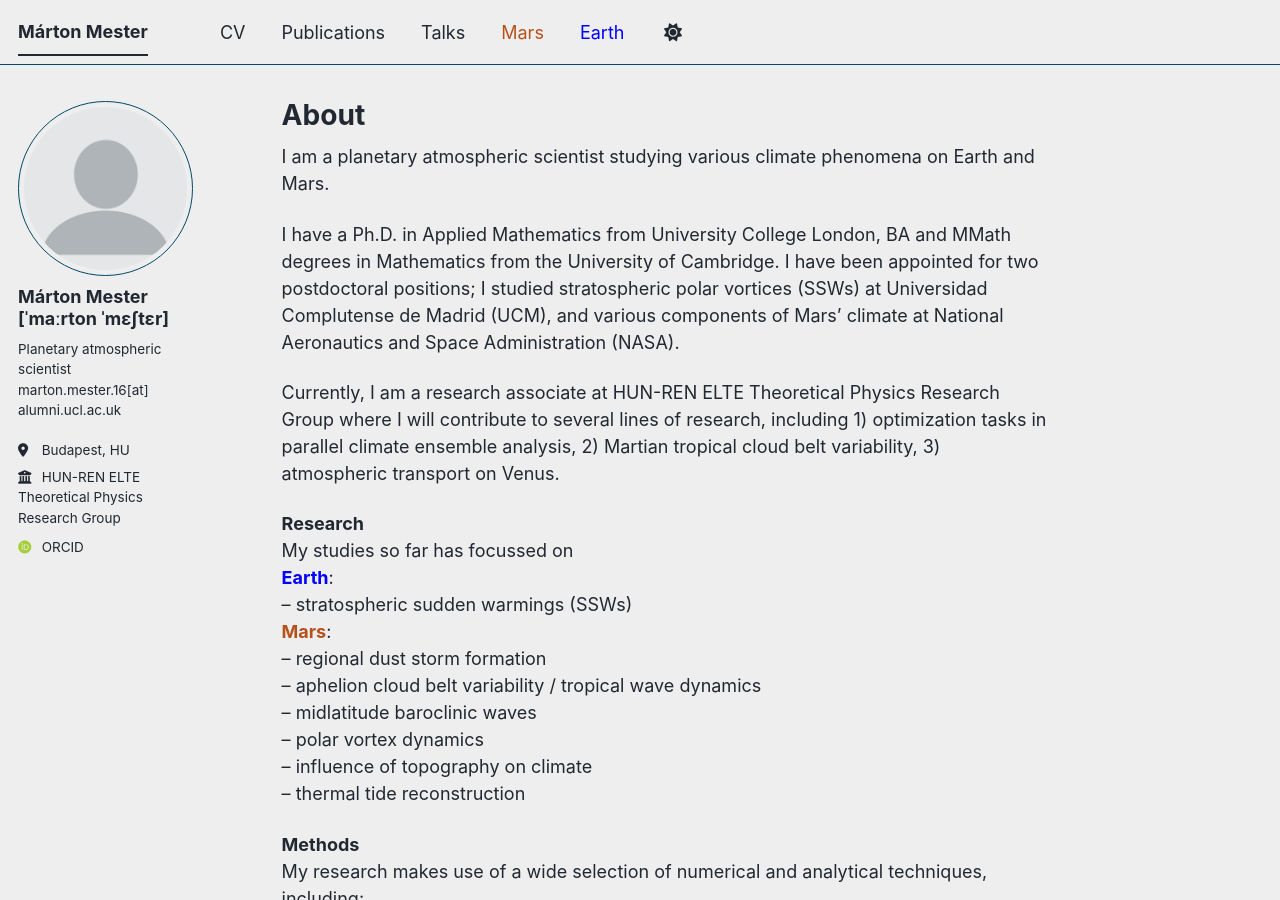
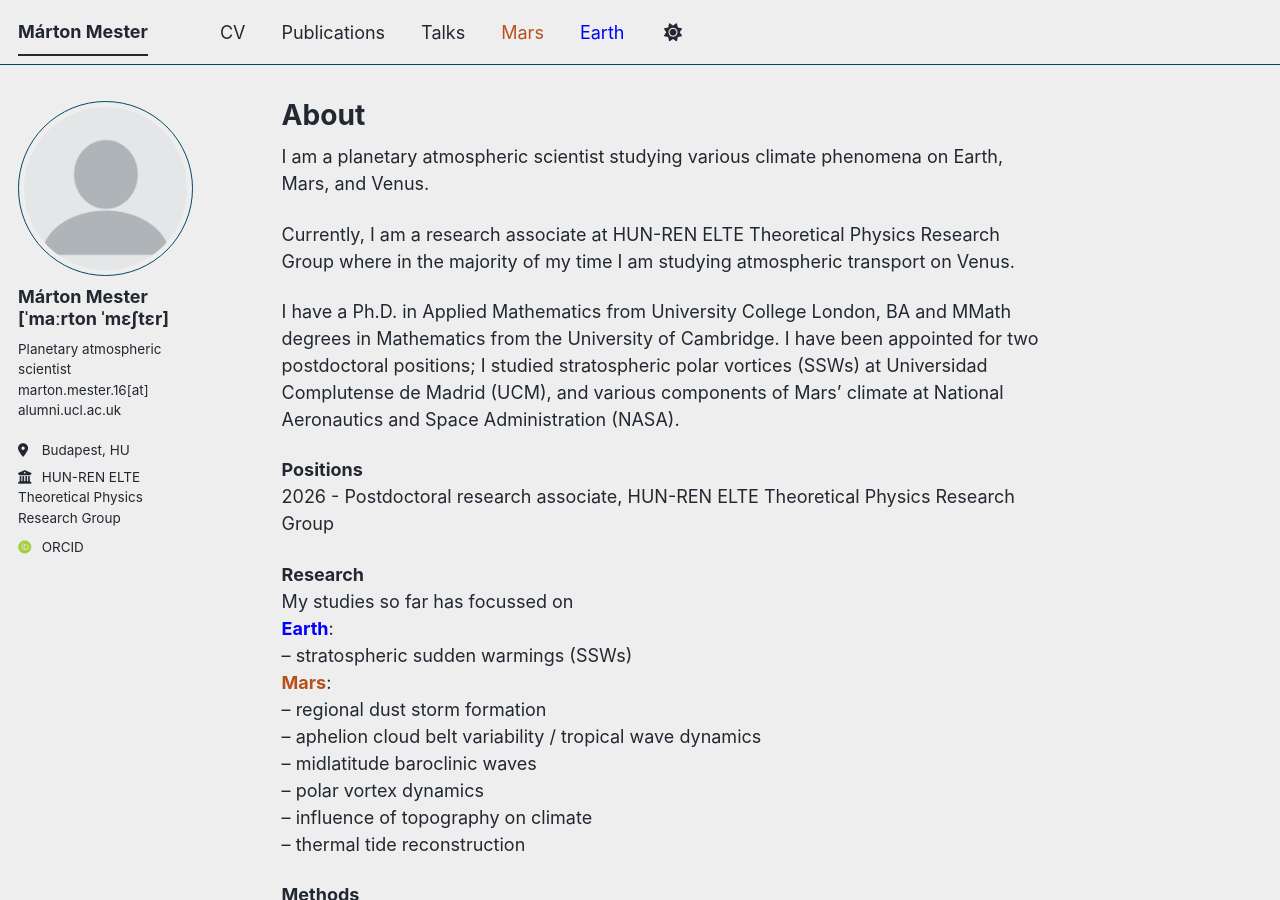
Before and after one commit to thengc6369/thengc6369.github.io, a Jekyll site: the page built from _pages/about.md, in a window 1280 px wide and 900 px high. Built offline with Jekyll 4.4.1, drawn with Linux system fonts in a browser that asks for light colours; some web fonts are replaced; a script bundle is joined from its source files by our own code; library files that are not in the unit come from our copies.

Commit message:
Update about.md

```diff
--- a/_pages/about.md
+++ b/_pages/about.md
@@ -4,12 +4,16 @@ title: "About"
 author_profile: true
 ---
 
-I am a planetary atmospheric scientist studying various climate phenomena on Earth and Mars.
+I am a planetary atmospheric scientist studying various climate phenomena on Earth, Mars, and Venus.
+
+Currently, I am a research associate at HUN-REN ELTE Theoretical Physics Research Group where in the majority of my time I am studying atmospheric transport on Venus.
 
 I have a Ph.D. in Applied Mathematics from University College London, BA and MMath degrees in Mathematics from the University of Cambridge. I have been appointed for two postdoctoral positions; I studied stratospheric polar vortices (SSWs) at Universidad Complutense de Madrid (UCM), and various components of Mars' climate at National Aeronautics and Space Administration (NASA).
 <br>
 
-Currently, I am a research associate at HUN-REN ELTE Theoretical Physics Research Group where I will contribute to several lines of research, including 1) optimization tasks in parallel climate ensemble analysis, 2) Martian tropical cloud belt variability, 3) atmospheric transport on Venus.
+<b>Positions</b> <br>
+2026 - Postdoctoral research associate, HUN-REN ELTE Theoretical Physics Research Group <br>
+
 
 <b>Research</b> <br>
 My studies so far has focussed on <br>
```
